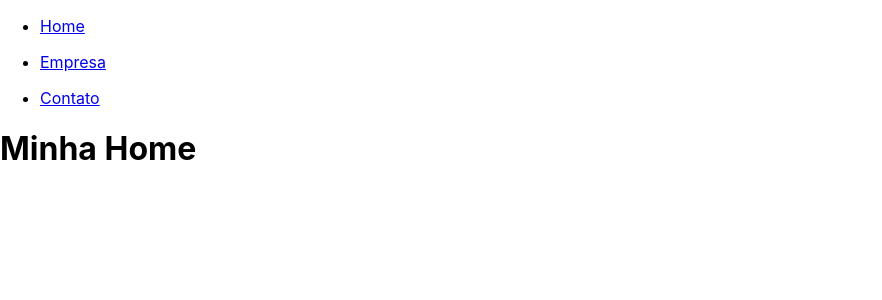
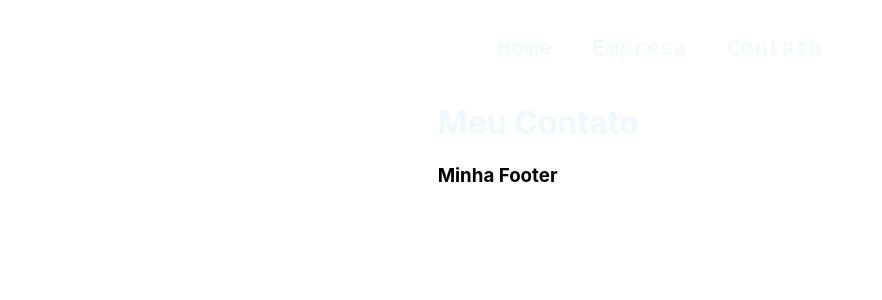
Before and after one commit to VitorSam0w0/EstudoReact, a React (Create React App) app in the folder my-project/: page /Contato in a window 1280 px wide. Shown: the top 300 px of the page, without its empty margins (0-882 px from the left). Built offline with nearby package versions, Linux system fonts and the light colour scheme.

Commit message:
Erro resolvido!
Resolvi o erro de Router, anotei tudo no meu Notion para nunca mais esquecer de como resolver esse erro chato! (qual erro não é chato né ksks)

```diff
--- a/my-project/src/App.js
+++ b/my-project/src/App.js
@@ -1,20 +1,25 @@
-import { BrowserRouter as Router, Switch, Route, Link} from "react-router-dom";
+import { BrowserRouter as Router, Routes, Route} from "react-router-dom";
 import NavBar from './paginas/NavBar'
 import Home from './paginas/Home'
 import Empresa from "./paginas/Empresa";
 import Contato from "./paginas/Contato";
+import Footer from "./paginas/Footer";
+import './Estilos/cssGeral.css'
 
 function App() {
 
   return (
+    <>
     <Router>
       <NavBar/>
-      <Switch>
-        <Route path="/">
-          <Home/>
-        </Route>
-      </Switch>
+      <Routes>
+        <Route path="/" element={<Home/>}/>
+        <Route path="/Empresa" element={<Empresa/>}/>
+        <Route path="/Contato" element={<Contato/>}/>
+      </Routes>
     </Router>
+    <Footer/>
+    </>
   )
 }
 
--- /dev/null
+++ b/my-project/src/Estilos/Home.css
@@ -0,0 +1,3 @@
+h1 {
+    color: aliceblue;
+}
--- /dev/null
+++ b/my-project/src/Estilos/NavBar.css
@@ -0,0 +1,26 @@
+.container ul {
+    list-style: none;
+    align-items: center;
+}
+
+.container ul li {
+    display: inline-block;
+    padding: 20px;
+    font-size: 17pt;
+    font-family: monospace;
+}
+
+.container ul li:hover {
+    scale: 1.07;
+    transition: 1s;
+}
+
+.container ul li a {
+    text-decoration: none;
+    color: aliceblue;
+}
+
+.container ul li a:hover {
+    color: red;
+    transition: 1s;
+}
--- /dev/null
+++ b/my-project/src/Estilos/cssGeral.css
@@ -0,0 +1,4 @@
+body {
+    justify-content: center;
+    display: flex;
+}
--- /dev/null
+++ b/my-project/src/paginas/Footer.js
@@ -0,0 +1,7 @@
+function Footer() {
+    return (
+        <h3>Minha Footer</h3>
+    )
+}
+
+export default Footer
--- a/my-project/src/paginas/Home.js
+++ b/my-project/src/paginas/Home.js
@@ -1,3 +1,4 @@
+import '../Estilos/Home.css'
 function Home() {
     return (
         <div>
--- a/my-project/src/paginas/NavBar.js
+++ b/my-project/src/paginas/NavBar.js
@@ -1,18 +1,15 @@
 import { Link } from "react-router-dom"
+import '../Estilos/NavBar.css'
 
 function NavBar() {
     return (
-        <>
-        <ul>
-        <li><Link to="/">Home</Link></li>
-      </ul>
-      <ul>
-        <li><Link to="/empresa">Empresa</Link></li>
-      </ul>
-      <ul>
-        <li><Link to="/contato">Contato</Link></li>
-      </ul>
-        </>
+        <div className="container">
+          <ul>
+            <li><Link to='/'>Home</Link></li>
+            <li><Link to='/Empresa'>Empresa</Link></li>
+            <li><Link to='/Contato'>Contato</Link></li>
+          </ul>
+        </div>
     )
 }
 
```
